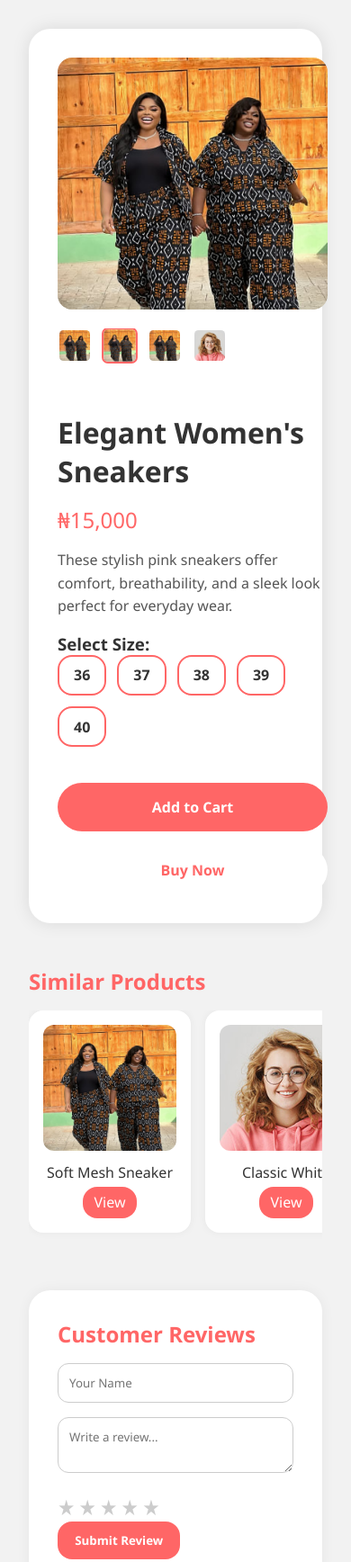
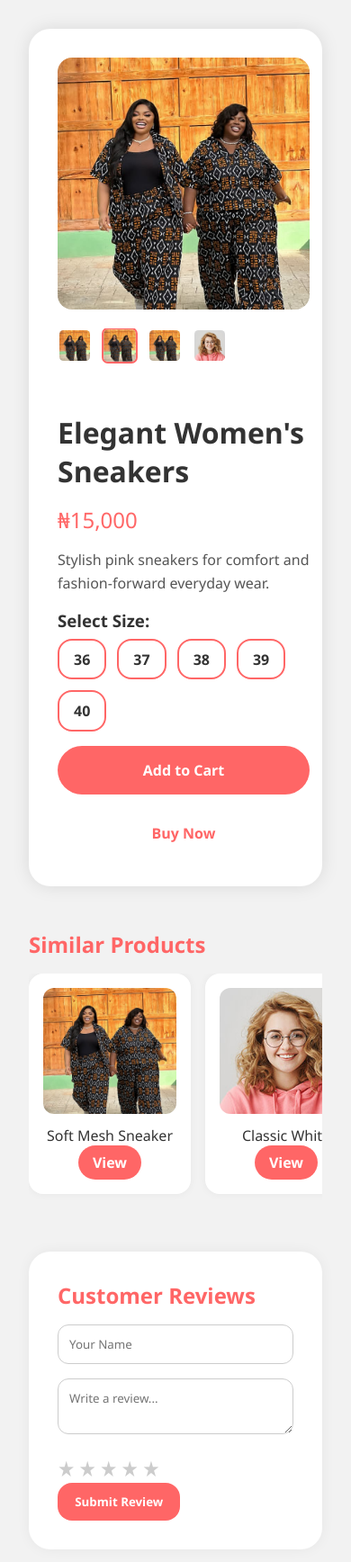
Before and after one commit to peswes/review-selection, a website: page index.html in a window 390 px wide. Shown: the top 1736 px of the page at 90% size. Drawn offline with Linux system fonts and the light colour scheme; no server answers.

Commit message:
Update index.html

```diff
--- a/index.html
+++ b/index.html
@@ -42,7 +42,7 @@
 
     .product-images {
       flex: 1;
-      min-width: 300px;
+      min-width: 280px;
     }
 
     .product-images img {
@@ -78,7 +78,7 @@
 
     .product-details {
       flex: 1;
-      min-width: 300px;
+      min-width: 280px;
       display: flex;
       flex-direction: column;
       justify-content: space-between;
@@ -102,8 +102,8 @@
       margin-bottom: 1rem;
     }
 
-    .sizes {
-      margin-bottom: 1.5rem;
+    .sizes h3 {
+      margin-bottom: 0.5rem;
     }
 
     .size-options {
@@ -131,6 +131,7 @@
       display: flex;
       gap: 1rem;
       margin-top: 1rem;
+      flex-wrap: wrap;
     }
 
     .buttons button {
@@ -149,14 +150,14 @@
       color: var(--white);
     }
 
+    .add-to-cart:hover {
+      background: hsl(0, 100%, 60%);
+    }
+
     .buy-now {
       background: var(--white);
       color: var(--pink);
       border: 2px solid var(--pink);
-    }
-
-    .add-to-cart:hover {
-      background: hsl(0, 100%, 60%);
     }
 
     .buy-now:hover {
@@ -199,12 +200,12 @@
 
     .similar-card a {
       display: inline-block;
-      padding: 0.4rem 0.75rem;
+      padding: 0.5rem 1rem;
       background: var(--pink);
-      color: #fff;
-      border-radius: 1rem;
+      color: var(--white);
+      border-radius: 1.5rem;
       text-decoration: none;
-      margin-top: 0.3rem;
+      font-weight: bold;
     }
 
     .reviews {
@@ -281,36 +282,30 @@
       }
     }
 
-
-.similar-list {
-  display: flex;
-  gap: 1rem;
-  overflow-x: auto;
-  padding-bottom: 1rem;
-  scrollbar-width: thin;
-  scrollbar-color: hsl(0, 100%, 70%) #f2f2f2; /* pink thumb on gray track */
-}
-
-.similar-list::-webkit-scrollbar {
+    .similar-list::-webkit-scrollbar {
   height: 8px;
 }
 
 .similar-list::-webkit-scrollbar-track {
-  background: #f2f2f2;
+  background: var(--gray);
   border-radius: 10px;
 }
 
 .similar-list::-webkit-scrollbar-thumb {
-  background: hsl(0, 100%, 70%);
+  background: var(--pink);
   border-radius: 10px;
-  border: 2px solid #f2f2f2;
 }
 
+.similar-list {
+  scrollbar-width: thin;
+  scrollbar-color: var(--pink) var(--gray);
+}
 
   </style>
 </head>
 <body>
   <div class="container">
+    <!-- Product Section -->
     <div class="product-page">
       <div class="product-images">
         <img id="mainImage" src="cloth.png" alt="Main Product">
@@ -325,7 +320,7 @@
         <div class="product-info">
           <h1>Elegant Women's Sneakers</h1>
           <div class="price">₦15,000</div>
-          <p class="description">These stylish pink sneakers offer comfort, breathability, and a sleek look perfect for everyday wear.</p>
+          <p class="description">Stylish pink sneakers for comfort and fashion-forward everyday wear.</p>
           <div class="sizes">
             <h3>Select Size:</h3>
             <div class="size-options">
@@ -344,7 +339,7 @@
       </div>
     </div>
 
-    <!-- ✅ SIMILAR PRODUCTS -->
+    <!-- Similar Products -->
     <div class="similar-products">
       <h2>Similar Products</h2>
       <div class="similar-list">
@@ -366,7 +361,7 @@
       </div>
     </div>
 
-    <!-- ✅ REVIEWS -->
+    <!-- Reviews -->
     <div class="reviews">
       <h2>Customer Reviews</h2>
       <form id="reviewForm">
@@ -387,6 +382,8 @@
   </div>
 
   <script>
+    const BACKEND_URL = 'https://review-selection.vercel.app/api/reviewss';
+
     const images = ["cloth.png", "cloth.png", "cloth.png", "iphone.jpg"];
     const mainImg = document.getElementById("mainImage");
     const thumbnails = document.querySelectorAll('.thumb');
@@ -395,9 +392,7 @@
 
     function changeImage(index) {
       mainImg.src = images[index];
-      thumbnails.forEach((img, i) => {
-        img.classList.toggle('active', i === index);
-      });
+      thumbnails.forEach((img, i) => img.classList.toggle('active', i === index));
     }
 
     function autoSlide() {
@@ -405,16 +400,15 @@
       changeImage(currentIndex);
     }
 
-    function manualChange(el) {
-      clearInterval(intervalId);
-      currentIndex = [...thumbnails].indexOf(el);
-      changeImage(currentIndex);
-      intervalId = setInterval(autoSlide, 3000);
-    }
+    intervalId = setInterval(autoSlide, 3000);
 
-    intervalId = setInterval(autoSlide, 3000);
-    thumbnails.forEach(thumb => {
-      thumb.addEventListener('click', () => manualChange(thumb));
+    thumbnails.forEach((thumb, index) => {
+      thumb.addEventListener('click', () => {
+        clearInterval(intervalId);
+        changeImage(index);
+        currentIndex = index;
+        intervalId = setInterval(autoSlide, 3000);
+      });
     });
 
     let selectedSize = null;
@@ -463,7 +457,7 @@
       if (!rating) return alert('Please select a star rating.');
 
       try {
-        const res = await fetch('https://your-vercel-app.vercel.app/api/reviews', {
+        const res = await fetch(`${BACKEND_URL}/api/reviews`, {
           method: 'POST',
           headers: { 'Content-Type': 'application/json' },
           body: JSON.stringify({ name, comment, rating })
@@ -485,7 +479,7 @@
 
     async function loadReviews() {
       try {
-        const res = await fetch('https://your-vercel-app.vercel.app/api/reviews');
+        const res = await fetch(`${BACKEND_URL}/api/reviews`);
         const reviews = await res.json();
         const container = document.getElementById('allReviews');
         container.innerHTML = '';
```
